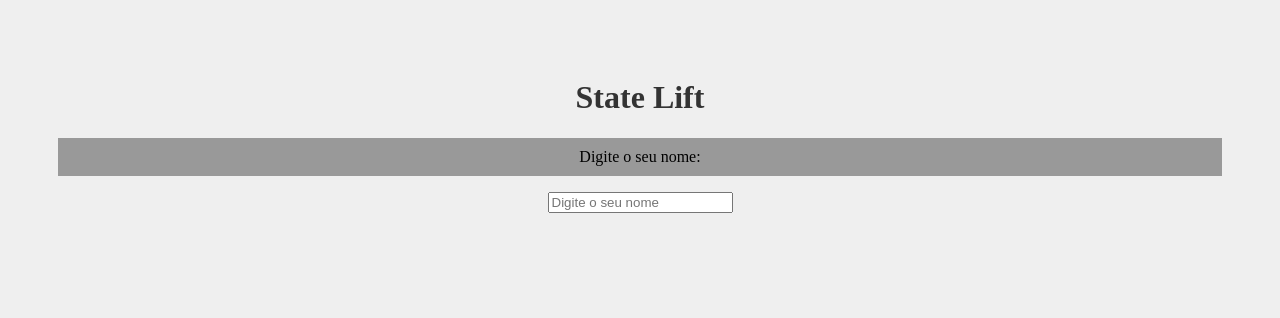
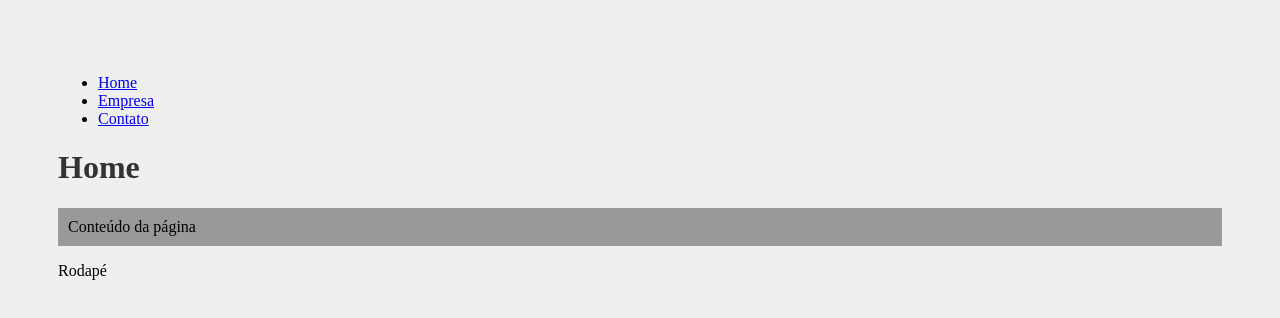
Before and after one commit to Guilhermetxgomes/estudos_react, a React (Create React App) app in the folder meu-projeto/: page / in a window 1280 px wide. Shown: the top 318 px of the page. Built offline with nearby package versions, Linux system fonts and the light colour scheme.

Commit message:
Aprendendo sobre react-router

```diff
--- a/meu-projeto/package.json
+++ b/meu-projeto/package.json
@@ -8,6 +8,7 @@
     "@testing-library/user-event": "^13.5.0",
     "react": "^18.3.1",
     "react-dom": "^18.3.1",
+    "react-router-dom": "^6.26.2",
     "react-scripts": "5.0.1",
     "web-vitals": "^2.1.4"
   },
--- a/meu-projeto/src/App.js
+++ b/meu-projeto/src/App.js
@@ -1,21 +1,32 @@
-import './App.css';
-import {useState} from 'react'
-import SeuNome from './components/SeuNome'
-import Saudacao from './components/Saudacao'
+import {BrowserRouter as Router, Route,Routes, Link} from 'react-router-dom'
+import Home from './pages/Home'
+import Contato from './pages/Contato'
+import Empresa from './pages/Empresa'
+import Footer from './pages/Footer'
+
 
 function App() {
 
-  const [nome, setNome] = useState()
+  return (
+    <Router>
+      <ul>
+        <li><Link to="/">Home</Link></li>
+        <li><Link to="/empresa">Empresa</Link></li>
+        <li><Link to="/contato">Contato</Link></li>
+      </ul>
+      <Routes>
+        <Route exact path="/" Component={Home}>
+        </Route>
+        <Route path="/empresa"  Component={Empresa}>
+        </Route>
+        <Route path="/contato"  Component={Contato}>
+        </Route>
+      </Routes>
+      <Footer />
+    </Router>
 
 
-
-  return (
-    <div className="App">
-     <h1>State Lift</h1>
-     <SeuNome setNome={setNome} />
-     <Saudacao nome={nome}/>
-    </div>
-  );
+  )
 }
 
 export default App;
--- /dev/null
+++ b/meu-projeto/src/pages/Contato.js
@@ -0,0 +1,10 @@
+function Contato(){
+  return(
+    <div>
+      <h1>Contato</h1>
+      <p>Conteúdo da página</p>
+    </div>
+  )
+}
+
+export default Contato
--- /dev/null
+++ b/meu-projeto/src/pages/Empresa.js
@@ -0,0 +1,10 @@
+function Empresa(){
+  return(
+    <div>
+      <h1>Empresa</h1>
+      <p>Conteúdo da página</p>
+    </div>
+  )
+}
+
+export default Empresa
--- /dev/null
+++ b/meu-projeto/src/pages/Footer.js
@@ -0,0 +1,9 @@
+function Footer (){
+
+  return (
+    <footer>Rodapé</footer>
+  )
+
+}
+
+export default Footer
--- /dev/null
+++ b/meu-projeto/src/pages/Home.js
@@ -0,0 +1,10 @@
+function Home(){
+  return(
+    <div>
+      <h1>Home</h1>
+      <p>Conteúdo da página</p>
+    </div>
+  )
+}
+
+export default Home
```
Also changed, not shown: 1 other file (tests, documents, lock files or other folders).
